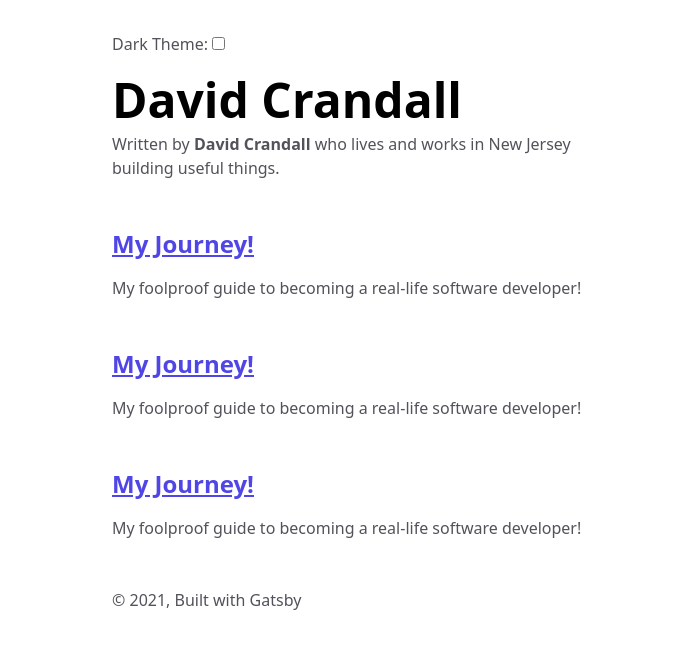
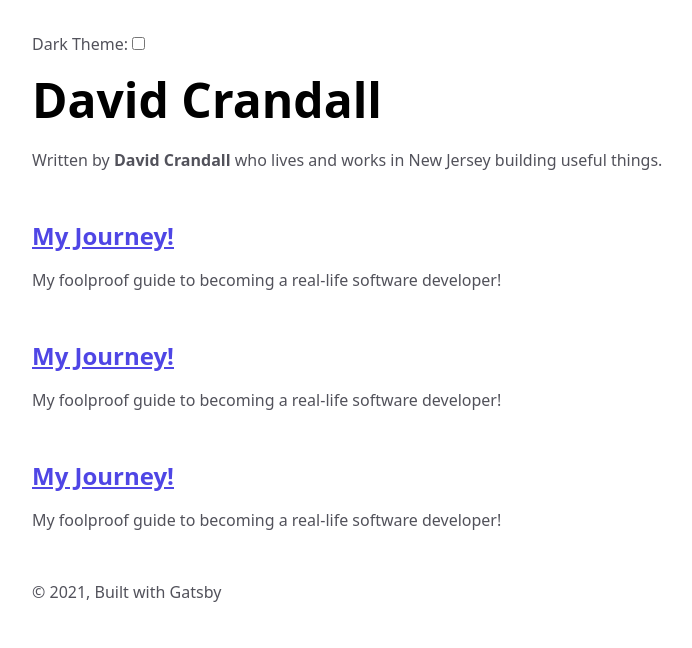
Before and after one commit to dacrands/tailwind-blog, a Gatsby site: page / in a window 1280 px wide. Shown: the whole page, without its empty margins (272-964 px from the left). Built offline with nearby package versions, Linux system fonts and the light colour scheme; Gatsby itself is replaced by a stand-in of ours.

Commit message:
Improve header link styles, wider max-width

```diff
--- a/src/components/layout.js
+++ b/src/components/layout.js
@@ -15,13 +15,13 @@ const Layout = ({ location, title, children }) => {
 
   if (isRootPath) {
     header = (
-      <h1>
+      <h1 className="mb-4 hover:underline">
         <Link to="/">{title}</Link>
       </h1>
     )
   } else {
     header = (
-      <Link className="h1" to="/">
+      <Link className="h1 hover:underline" to="/">
         {title}
       </Link>
     )
@@ -33,7 +33,7 @@ const Layout = ({ location, title, children }) => {
       flex-col
       align-items
       justify-center
-      max-w-lg
+      max-w-2xl
       mx-auto
       pt-8
       pb-4"
```
